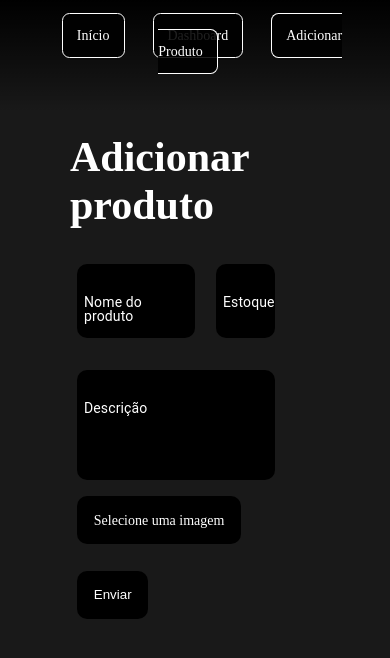
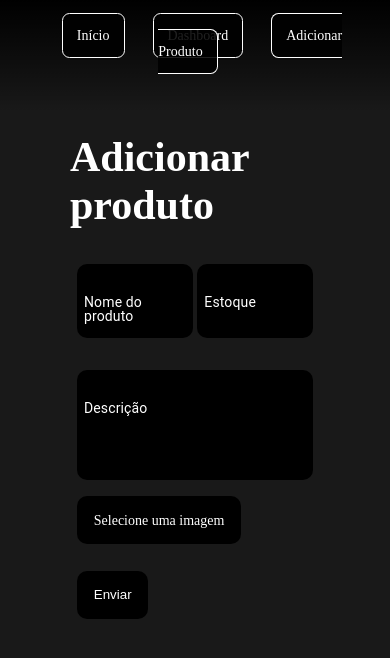
Before and after one commit to VitorAndre/Controle-de-Estoque, a Next.js app in the folder front-end/: page /dashProdutos/addProduto in a window 390 px wide. Shown: the top 658 px of the page. Built offline with nearby package versions, Linux system fonts and the light colour scheme.

Commit message:
Adicionatratamento de responsividade

```diff
--- a/front-end/src/pages/dashProdutos/stylesForms.module.scss
+++ b/front-end/src/pages/dashProdutos/stylesForms.module.scss
@@ -18,15 +18,25 @@
     // border-radius: 5px;
   }
   .nome {
-    width: 50%;
+    width: 73%;
   }
   .estoque {
     //float: right;
-    margin-left: 1.5rem;
+    margin-left: 2%;
     width: 25%;
   }
+  @media (max-width: 720px) {
+    .nome {
+      width: 49%;
+    }
+    .estoque {
+      //float: right;
+      margin-left: 2%;
+      width: 49%;
+    }
+  }
   .descricao {
-    width: calc(75% + 1.5rem);
+    width: 100%;
   }
   .file {
     display: none;
@@ -42,6 +52,12 @@
       color: #000 !important;
     }
   }
+  @media (max-width: 320px) {
+    .fileLabel {
+      padding: 0.2rem;
+      font-size: 12px;
+    }
+  }
   .submit {
     margin-top: 2rem;
     border: none;
```
